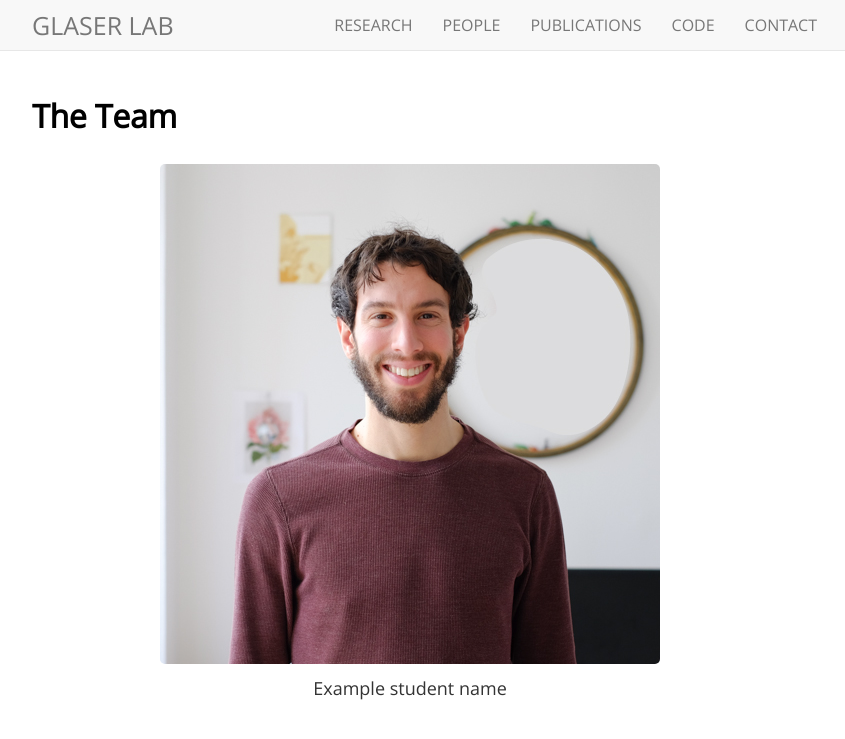
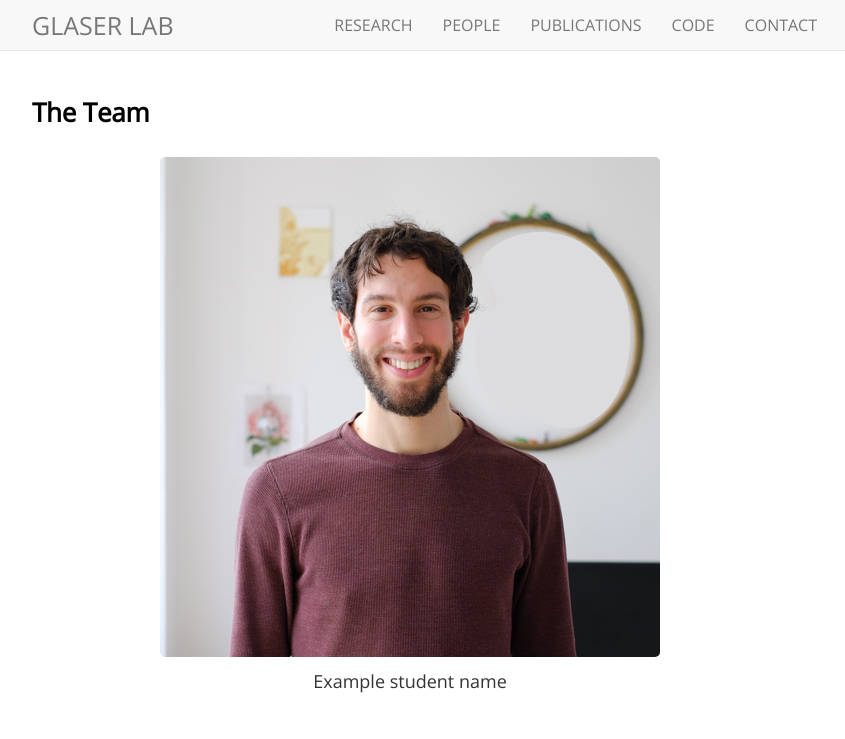
Before and after one commit to glaserlab/glaserlab.github.io, a Jekyll site: the page built from people.md, in a window 1280 px wide and 900 px high. Shown: the top 739 px of the window, without its empty margins (223-1068 px from the left). Built offline with Jekyll 4.4.1, drawn with Linux system fonts in a browser that asks for light colours; nearby versions of some CDN libraries; comment, search, counter and statistics services are not loaded.

```diff
--- a/people.md
+++ b/people.md
@@ -3,7 +3,7 @@ title: "People"
 permalink: /people/
 ---
 
-## The Team
+<h3>The Team</h3>
 
 <div class="content list people">
   {% for profile in site.data.team_members %}
```
